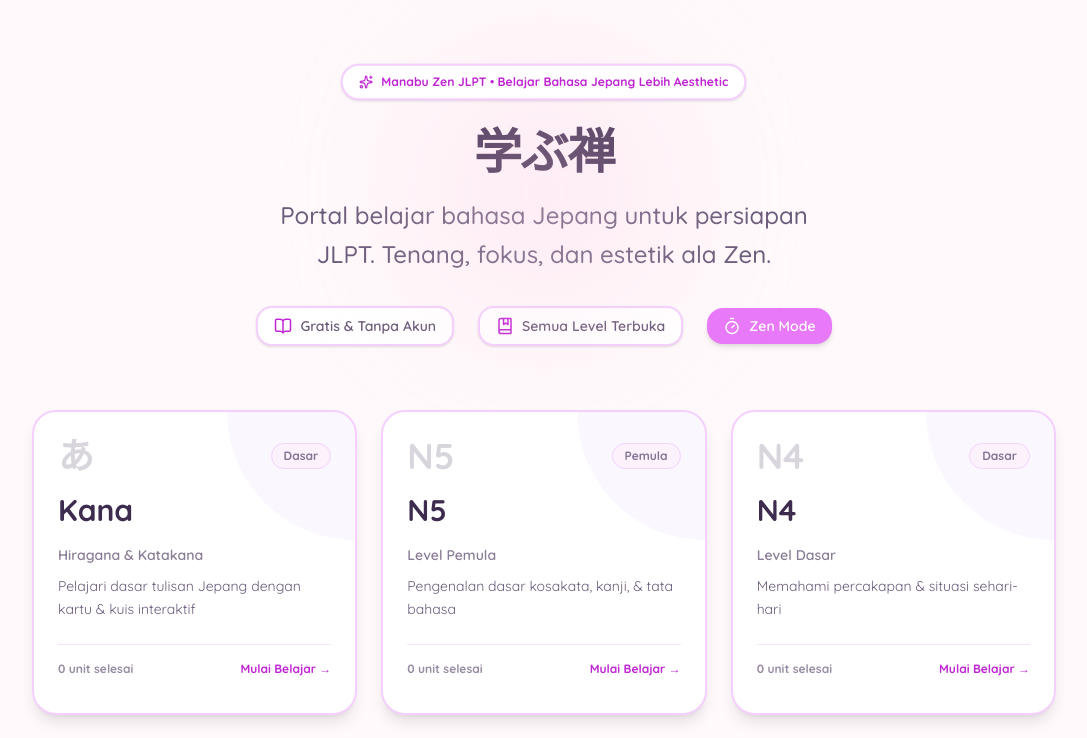
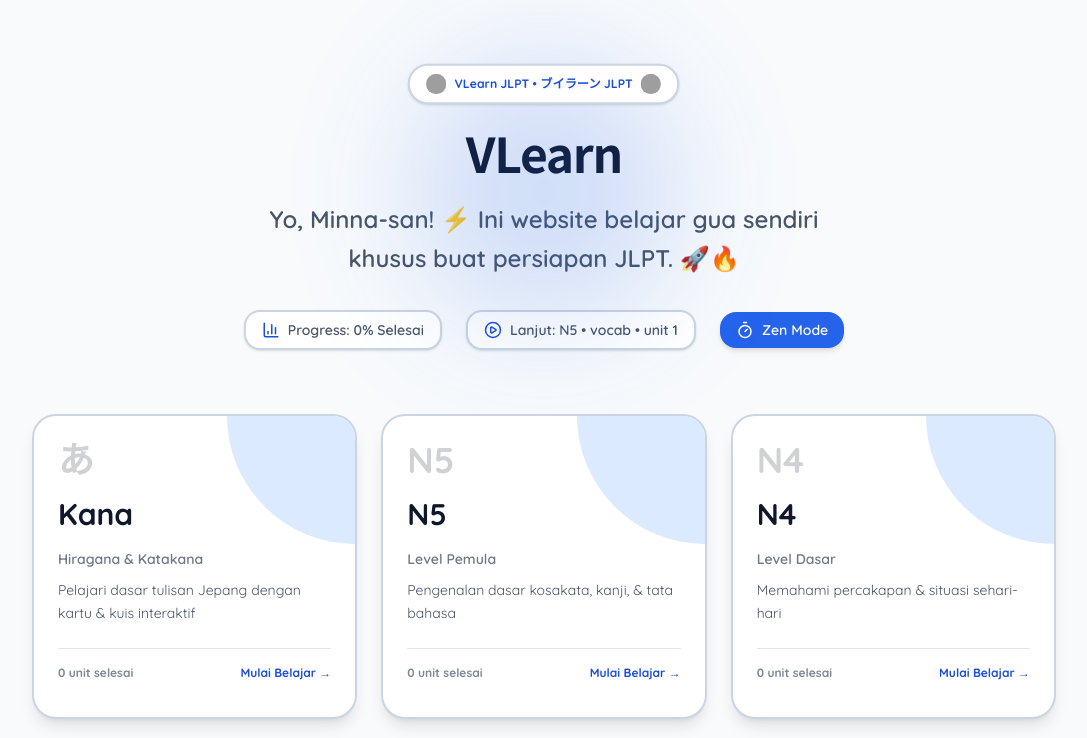
Before and after one commit to dev-vislian/VLearn-JLPT, a React (Vite) app: page / in a window 1280 px wide. Shown: the top 738 px of the page, without its empty margins (96-1183 px from the left). Built offline with nearby package versions, Linux system fonts and the light colour scheme; grey boxes are pictures that could not be loaded.

Commit message:
Update Landing page design, ocean vibe, and shortcut to last active unit

```diff
--- a/src/index.css
+++ b/src/index.css
@@ -2,20 +2,20 @@
 @import "tailwindcss";
 
 @theme {
-  --color-zen-bg: #fff9fb;
+  --color-zen-bg: #f8fafc;
   --color-zen-card: #ffffff;
-  --color-zen-text: #6b5b7a;
-  --color-zen-text-dark: #3d2c4e;
-  --color-zen-accent: #e879f9;
-  --color-zen-accent-dark: #c026d3;
-  --color-zen-accent-light: #fce7f3;
-  --color-zen-border: #f5d0fe;
-  --color-zen-success: #bbf7d0;
-  --color-zen-error: #fecaca;
-  --color-zen-warning: #fef3c7;
-  --color-zen-pink: #fbcfe8;
-  --color-zen-lavender: #e9d5ff;
-  --color-zen-mint: #d1fae5;
+  --color-zen-text: #475569;
+  --color-zen-text-dark: #0f172a;
+  --color-zen-accent: #2563eb;
+  --color-zen-accent-dark: #1d4ed8;
+  --color-zen-accent-light: #dbeafe;
+  --color-zen-border: #cbd5e1;
+  --color-zen-success: #22c55e;
+  --color-zen-error: #ef4444;
+  --color-zen-warning: #f59e0b;
+  --color-zen-pink: #93c5fd;
+  --color-zen-lavender: #e0f2fe;
+  --color-zen-mint: #a7f3d0;
   --font-family-sans: 'Quicksand', 'Noto Sans JP', system-ui, sans-serif;
   --font-family-jp: 'Noto Sans JP', sans-serif;
 }
--- a/src/pages/Landing.jsx
+++ b/src/pages/Landing.jsx
@@ -1,7 +1,6 @@
 import { Link } from 'react-router-dom'
-import { BookOpen, BookMarked, Timer, Sparkles } from 'lucide-react'
+import { BarChart3, PlayCircle, Timer } from 'lucide-react'
 import { useApp } from '../contexts/AppContext.jsx'
-import { getLevelColor } from '../utils/helper.js'
 
 const levels = [
   {
@@ -22,6 +21,22 @@ const levels = [
 export default function Landing() {
   const { progress } = useApp()
 
+  const getTotalProgressPercent = () => {
+    let totalUnits = 0
+    let completedTotal = 0
+    levels.forEach((level) => {
+      if (!progress[level.id]) return
+      Object.values(progress[level.id]).forEach((moduleData) => {
+        Object.values(moduleData).forEach((unitData) => {
+          totalUnits++
+          if (unitData.completed) completedTotal++
+        })
+      })
+    })
+    if (totalUnits === 0) return 0
+    return Math.round((completedTotal / totalUnits) * 100)
+  }
+
   const getCompletedUnits = (level) => {
     if (!progress[level]) return 0
     let total = 0
@@ -33,33 +48,67 @@ export default function Landing() {
     return total
   }
 
+  const getLastActiveUnit = () => {
+    let lastFound = null
+    levels.forEach((level) => {
+      if (level.id === 'kana') return
+      if (!progress[level.id]) return
+      ['vocab', 'kanji', 'grammar'].forEach((mod) => {
+        if (!progress[level.id][mod]) return
+        Object.entries(progress[level.id][mod]).forEach(([uId, uData]) => {
+          if (!uData.completed) {
+            if (!lastFound) {
+              lastFound = { level: level.id, mod, unitId: uId }
+            }
+          }
+        })
+      })
+    })
+    return lastFound || { level: 'n5', mod: 'vocab', unitId: 'unit-1' }
+  }
+
+  const totalPercent = getTotalProgressPercent()
+
+  const lastActive = getLastActiveUnit()
+  const lastActiveLink = `/${lastActive.level}/${lastActive.mod}/${lastActive.unitId}`
+  const lastActiveTitle = `${lastActive.level.toUpperCase()} • ${lastActive.mod} • ${lastActive.unitId.replace('-', ' ')}`
+
   return (
     <div className="min-h-screen bg-zen-bg flex flex-col items-center justify-center p-4 md:p-8">
       <div className="max-w-5xl mx-auto w-full py-8">
         <section className="text-center mb-16 relative">
-          <div className="absolute top-0 left-1/2 -translate-x-1/2 w-64 h-64 bg-zen-pink/30 rounded-full blur-3xl pointer-events-none"></div>
+          <div className="absolute top-0 left-1/2 -translate-x-1/2 w-64 h-64 bg-zen-accent/20 rounded-full blur-3xl pointer-events-none"></div>
 
           <div className="inline-flex items-center gap-2 px-4 py-2 bg-zen-card border-2 border-zen-border rounded-full text-xs font-bold text-zen-accent-dark mb-6 shadow-sm animate-bounce-soft">
-            <Sparkles size={14} />
-            <span>Manabu Zen JLPT • Belajar Bahasa Jepang Lebih Aesthetic</span>
+            <img
+              src="https://media1.tenor.com/m/_SWlyuEfNUAAAAAC/scuba-scuba-cat.gif"
+              alt="Cat"
+              className="w-5 h-5 rounded-full object-cover"
+            />
+            <span>VLearn JLPT • ブイラーン JLPT</span>
+            <img
+              src="https://media1.tenor.com/m/_SWlyuEfNUAAAAAC/scuba-scuba-cat.gif"
+              alt="Cat Right"
+              className="w-5 h-5 rounded-full object-cover"
+            />
           </div>
 
           <h1 className="text-6xl md:text-7xl font-extrabold text-zen-text-dark mb-4 tracking-tight japanese-text">
-            学ぶ禅
+            VLearn
           </h1>
-          <p className="text-xl md:text-2xl font-medium text-zen-text mb-8 max-w-xl mx-auto leading-relaxed">
-            Portal belajar bahasa Jepang untuk persiapan JLPT. Tenang, fokus, dan estetik ala Zen.
+          <p className="text-xl md:text-2xl font-semibold text-zen-text mb-8 max-w-xl mx-auto leading-relaxed">
+            Yo, Minna-san! ⚡ Ini website belajar gua sendiri khusus buat persiapan JLPT. 🚀🔥
           </p>
 
           <div className="flex flex-wrap items-center justify-center gap-6 text-zen-text text-sm font-semibold">
             <div className="flex items-center gap-2 px-4 py-2 bg-zen-card border-2 border-zen-border rounded-2xl shadow-sm">
-              <BookOpen size={18} className="text-zen-accent-dark" />
-              <span>Gratis & Tanpa Akun</span>
+              <BarChart3 size={18} className="text-zen-accent-dark" />
+              <span>Progress: {totalPercent}% Selesai</span>
             </div>
-            <div className="flex items-center gap-2 px-4 py-2 bg-zen-card border-2 border-zen-border rounded-2xl shadow-sm">
-              <BookMarked size={18} className="text-zen-accent-dark" />
-              <span>Semua Level Terbuka</span>
-            </div>
+            <Link to={lastActiveLink} className="flex items-center gap-2 px-4 py-2 bg-zen-card border-2 border-zen-border rounded-2xl shadow-sm hover:border-zen-accent transition-all">
+              <PlayCircle size={18} className="text-zen-accent-dark" />
+              <span>Lanjut: {lastActiveTitle}</span>
+            </Link>
             <Link to="/zen" className="flex items-center gap-2 px-4 py-2 bg-zen-accent text-white rounded-2xl shadow-md hover:bg-zen-accent-dark transition-all">
               <Timer size={18} />
               <span>Zen Mode</span>
@@ -69,7 +118,6 @@ export default function Landing() {
 
         <div className="grid grid-cols-1 md:grid-cols-2 lg:grid-cols-3 gap-6">
           {levels.map((level) => {
-            const colors = getLevelColor(level.id)
             const completedUnits = getCompletedUnits(level.id)
             const href = level.id === 'kana' ? '/kana' : `/${level.id}`
 
@@ -79,7 +127,7 @@ export default function Landing() {
                 to={href}
                 className="bg-zen-card border-2 border-zen-border rounded-3xl p-6 text-left transition-all duration-300 hover:scale-[1.02] hover:shadow-2xl hover:border-zen-accent group relative overflow-hidden shadow-lg flex flex-col justify-between"
               >
-                <div className="absolute top-0 right-0 w-32 h-32 bg-zen-lavender/20 rounded-bl-full pointer-events-none group-hover:scale-125 transition-transform duration-500"></div>
+                <div className="absolute top-0 right-0 w-32 h-32 bg-zen-accent-light rounded-bl-full pointer-events-none group-hover:scale-125 transition-transform duration-500"></div>
 
                 <div>
                   <div className="flex items-center justify-between mb-4">
```
